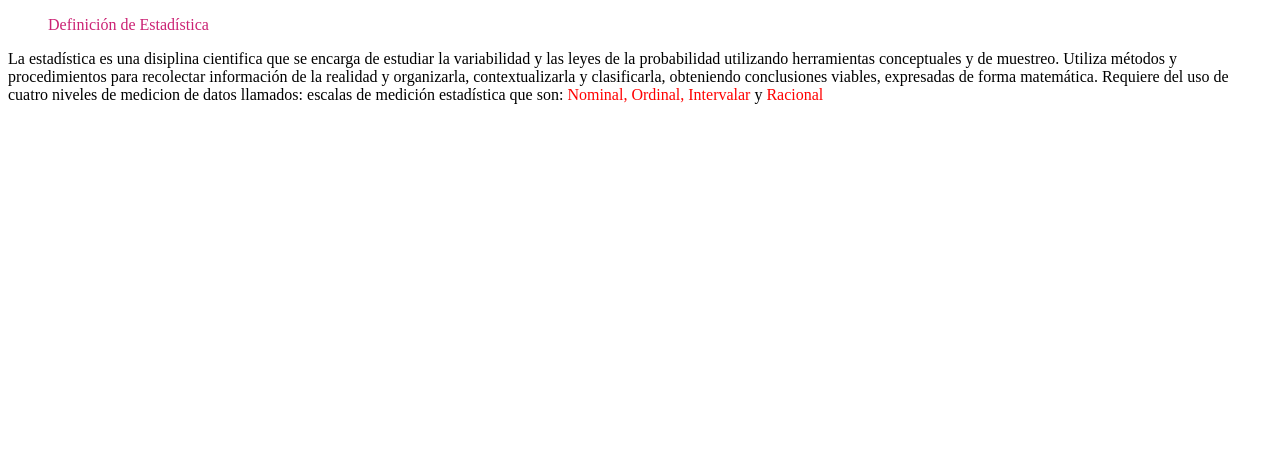
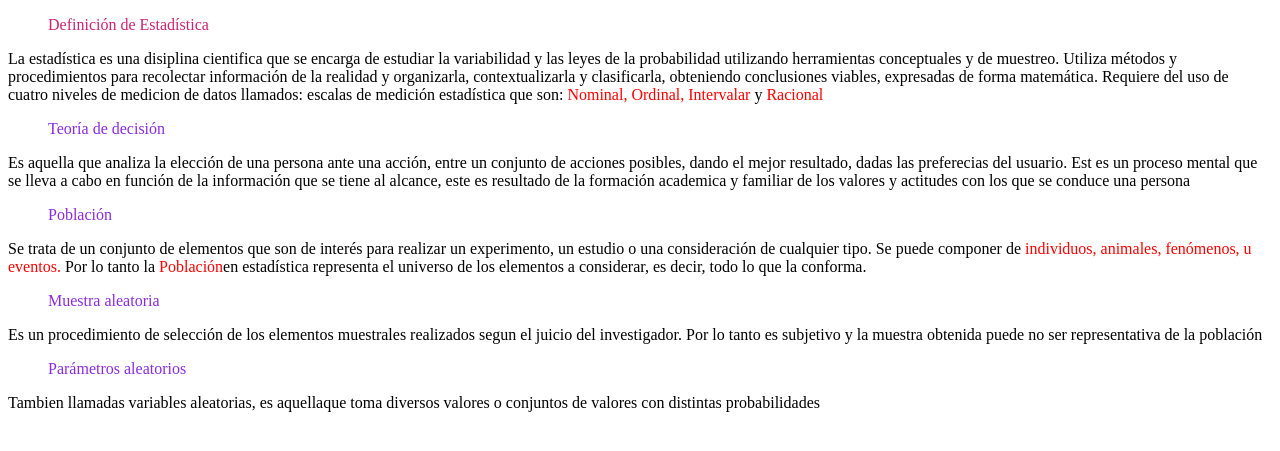
Before and after one commit to ignaciomal/TemarioPE, a plain HTML site: page index.html in a window 1280 px wide. Shown: the part 105-556 px from the top of the page. Drawn offline with Linux system fonts and the light colour scheme.

Commit message:
Se agregaron los ultimos subtemas del apartado 1.1 del temario
Signed-off-by: irvingolguim@gmail.com <230110716@itsoeh.edu.mx>

```diff
--- a/index.html
+++ b/index.html
@@ -7,13 +7,32 @@
 </head>
 <body>
     <h1 style="color:blue;">Estadística descriptiva</h1>
+
     <h3 style="color:green;">Conceptos basicos de estadística</h3>
+
     <ul style="color:rgb(203, 34, 116);">Definición de Estadística</ul>
+
     <p>La estadística es una disiplina cientifica que se encarga de estudiar
         la variabilidad y las leyes de la probabilidad utilizando herramientas conceptuales y de muestreo. Utiliza métodos y procedimientos para recolectar información
      de la realidad y organizarla, contextualizarla y clasificarla, obteniendo conclusiones viables, expresadas de forma matemática. Requiere del uso de cuatro niveles
      de medicion de datos llamados: escalas de medición estadística que son: <span style="color:red;">Nominal, Ordinal, Intervalar</span> y <span style="color:red;">Racional</span></p>
 
+    <ul style="color: blueviolet;">Teoría de decisión</ul>
+
+    <p>Es aquella que analiza la elección de una persona ante una acción, entre un conjunto de acciones posibles, dando el mejor resultado, dadas las preferecias del
+        usuario. Est es un proceso mental que se lleva a cabo en función de la información que se tiene al alcance, este es resultado de la formación academica y familiar de los valores y actitudes con los que se conduce una persona</p>
+    <ul style="color: blueviolet;">Población</ul>
+
+    <p>Se trata de un conjunto de elementos que son de interés para realizar un experimento, un estudio o una consideración de cualquier tipo. Se puede componer de <span style="color: red;">individuos, animales, fenómenos, u eventos.</span>
+        Por lo tanto la <span style="color: red;">Población</span>en estadística representa el universo de los elementos a considerar, es decir, todo lo que la conforma.</p>
+
+   <ul style="color: blueviolet;">Muestra aleatoria</ul>
+   <p>Es un procedimiento de selección de los elementos muestrales realizados segun el juicio del investigador. Por lo tanto es subjetivo y la muestra obtenida puede no ser representativa de la población</p>
+
+   <ul style="color: blueviolet;">Parámetros aleatorios</ul>
+   <p>Tambien llamadas variables aleatorias, es aquellaque toma diversos valores o conjuntos de valores con distintas probabilidades</p>
+
+
 </body>
 
 </html>
```
